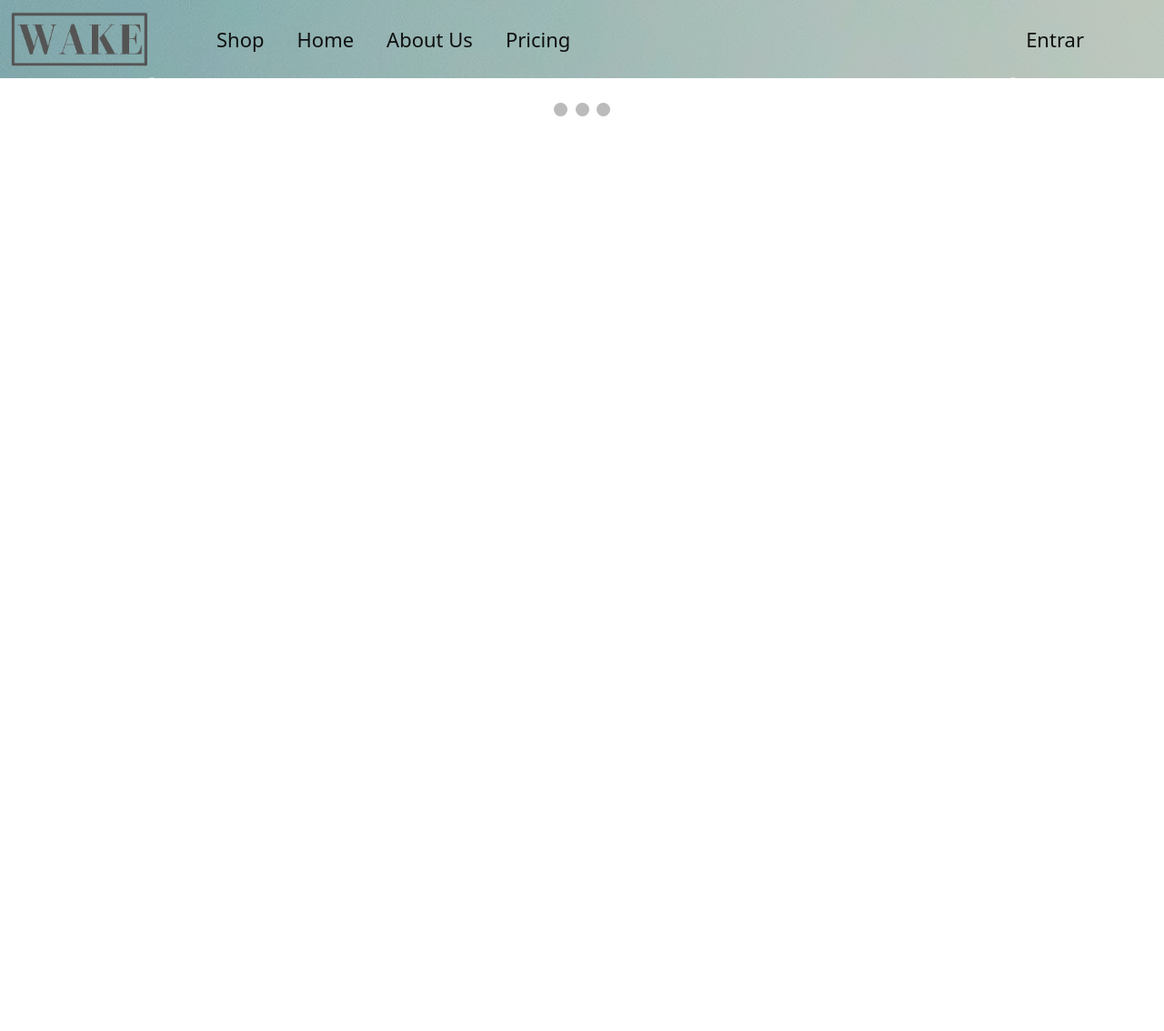
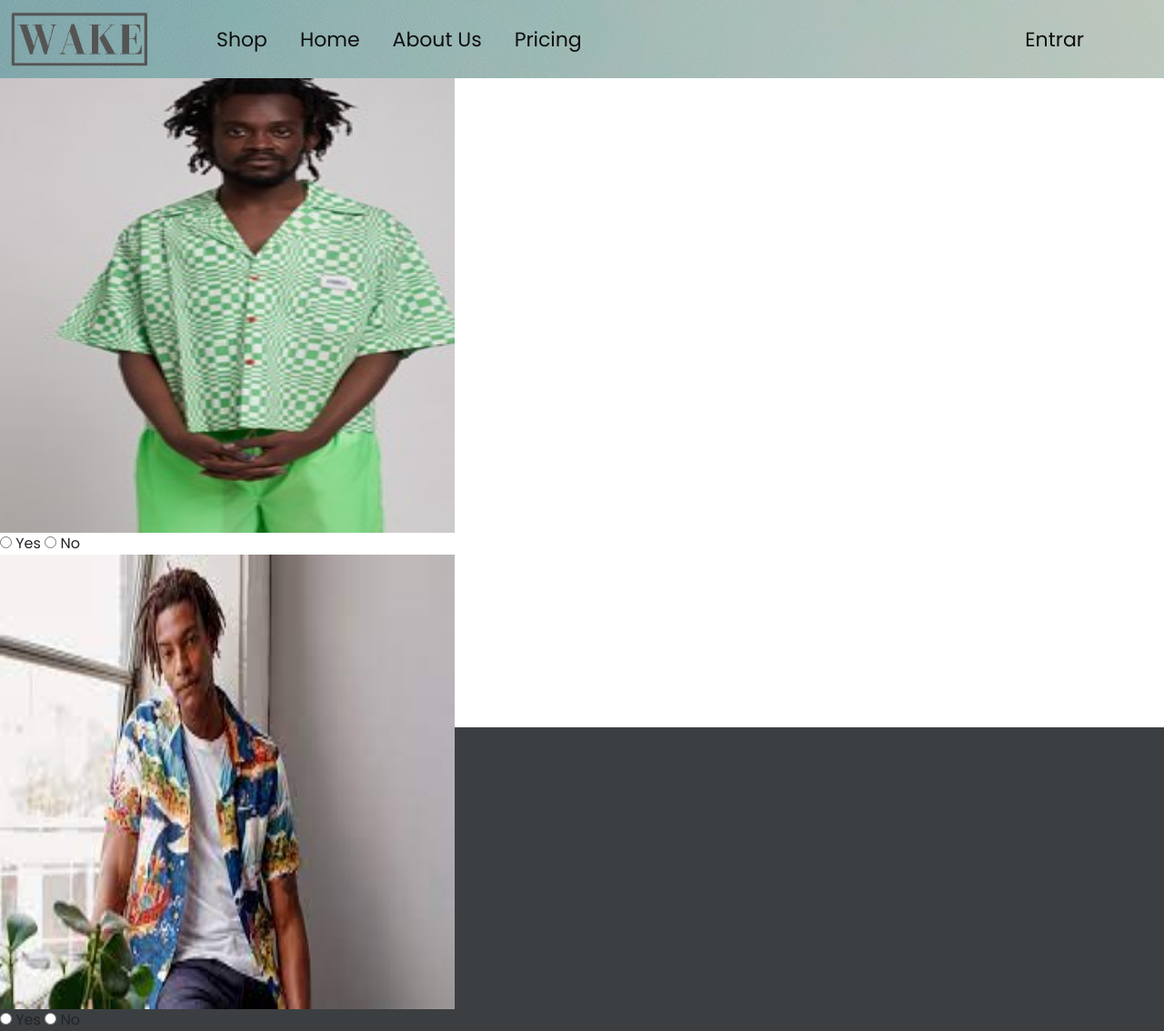
Before and after one commit to henrymmarques/wake, a Flask app: page / in a window 1280 px wide. Shown: the whole page at 91% size. Before the commit the page ends 128 px from the top, so only its background shows below. Run offline with Flask 2, Linux system fonts and the light colour scheme; some libraries are stand-ins or nearby versions.

Commit message:
teste form

```diff
--- a/flak/app.py
+++ b/flak/app.py
@@ -20,7 +20,7 @@
 
 @app.route("/")
 def home():
-    return render_template("index.html", name="welcome to wake")
+    return render_template("Form.html", name="welcome to wake")
 
 @app.route("/login", methods=['GET', 'POST'])
 def login():
--- a/flak/templates/Form.html
+++ b/flak/templates/Form.html
@@ -278,7 +278,20 @@
 
 
 <img class="center_img"
-src="https://images.unsplash.com/photo-1604176354204-9268737828e4?ixid=MnwxMjA3fDB8MHxwaG90by1wYWdlfHx8fGVufDB8fHx8&ixlib=rb-1.2.1&auto=format&fit=crop&w=580&q=80"
+src="https://raw.githubusercontent.com/hmpms-iscte/wake/main/wake_img/Form_h/alterno1.jpg"
+alt="profile" width="500" height="500">
+<div>
+    <label>
+      <input type="radio" name="choice-radio">
+      Yes
+    </label>
+    <label>
+      <input type="radio" name="choice-radio">
+      No
+    </label>
+  </div>
+  <img class="center_img"
+src="https://raw.githubusercontent.com/hmpms-iscte/wake/main/wake_img/Form_h/alterno2.jpg"
 alt="profile" width="500" height="500">
 <div>
     <label>
```
Also changed, not shown: wake_img/Form_h/teste.txt (deleted), wake_img/Form_m/teste.txt (deleted).
